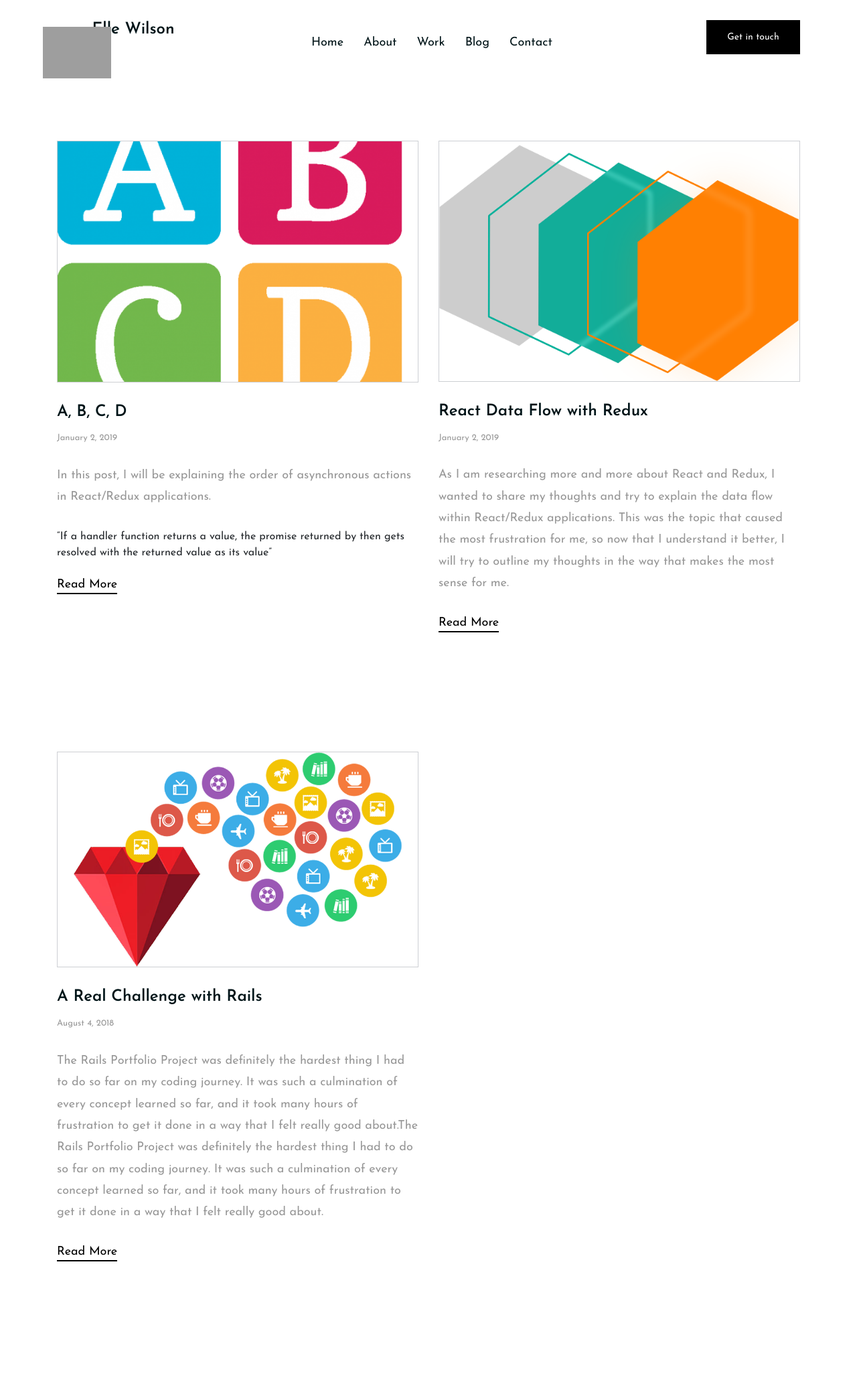
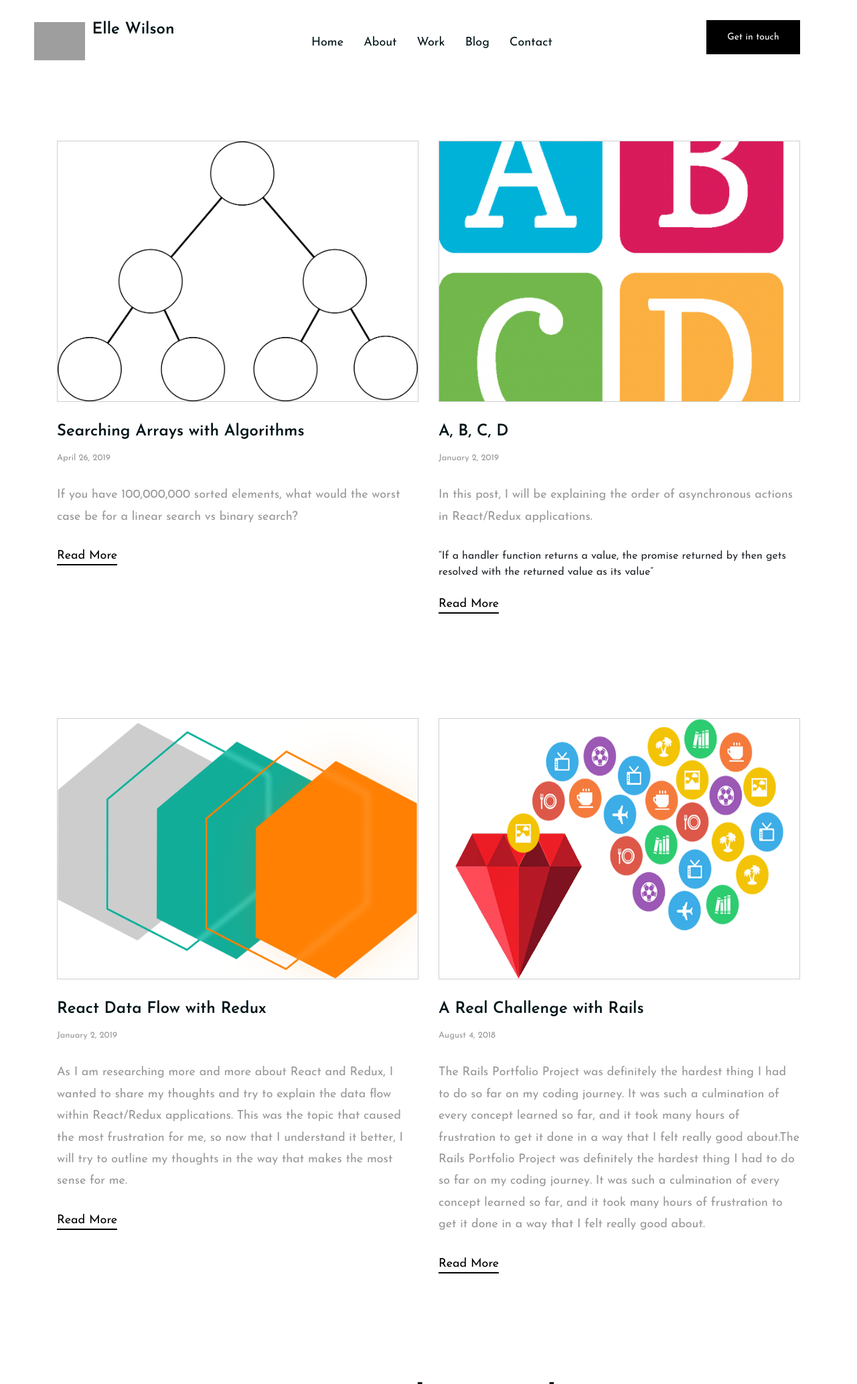
Before and after one commit to ellewilson96/web-portfolio, a PHP site: page /blog.html in a window 1280 px wide. Shown: the top 2066 px of the page at 67% size. Run offline with PHP 8.4, Linux system fonts and the light colour scheme; grey boxes are pictures that could not be loaded.

Commit message:
add blog post #4

```diff
--- a/blog.html
+++ b/blog.html
@@ -83,7 +83,21 @@
 				<div class="col-md-6">
 					<div class="blog-item">
 						<figure class="thumb">
-							<img src="img/blog/1.png" alt="">
+							<img src="img/blog/post-1.png" alt="">
+						</figure>
+						<article class="blog-content">
+							<h2>Searching Arrays with Algorithms</h2>
+							<div class="blog-meta">April 26, 2019</div>
+							<p>If you have 100,000,000 sorted elements, what would the worst case be for a linear search vs binary search?</p>
+							<a href="http://ellewilson.org/searching_arrays" class="read-more">Read More</a>
+						</article>
+					</div>
+				</div>
+				<!-- blog item -->
+				<div class="col-md-6">
+					<div class="blog-item">
+						<figure class="thumb">
+							<img src="img/blog/post-2.png" alt="">
 						</figure>
 						<article class="blog-content">
 							<h2>A, B, C, D</h2>
@@ -94,11 +108,13 @@
 						</article>
 					</div>
 				</div>
+			</div>
 				<!-- blog item -->
+			<div class="row mb-5">
 				<div class="col-md-6">
 					<div class="blog-item">
 						<figure class="thumb">
-							<img src="img/blog/2.png" alt="">
+							<img src="img/blog/post-3.png" alt="">
 						</figure>
 						<article class="blog-content">
 							<h2>React Data Flow with Redux</h2>
@@ -112,7 +128,7 @@
 				<div class="col-md-6">
 					<div class="blog-item">
 						<figure class="thumb">
-							<img src="img/blog/3.png" alt="">
+							<img src="img/blog/post-4.png" alt="">
 						</figure>
 						<article class="blog-content">
 							<h2>A Real Challenge with Rails</h2>
@@ -123,6 +139,7 @@
 					</div>
 				</div>
 			</div>
+				<!-- end blog posts -->
 		</div>
 	</div>
 	<!-- page section end -->
--- a/css/style.css
+++ b/css/style.css
@@ -367,10 +367,10 @@
 }
 
 .profile {
-  position: fixed;
+  position: absolute;
   top: 5%;
-  left: 5%;
-  max-width: 8%;
+  left: -5%;
+  max-width: 20%;
   height: auto;
 }
 
@@ -588,14 +588,9 @@
   padding-top: 20%;
 }
 
-.blog-item:first-child {
-  margin-bottom: 70px;
-}
-
-
 .blog-item img {
   border: 1px solid #cdcfd3;
-
+  height: 390px;
 }
 
 .blog-item .read-more {
```
Also changed, not shown: img/blog/post-1.png (added), img/blog/post-2.png (renamed from img/blog/1.png), img/blog/post-3.png (renamed from img/blog/2.png), img/blog/post-4.png (renamed from img/blog/3.png).
